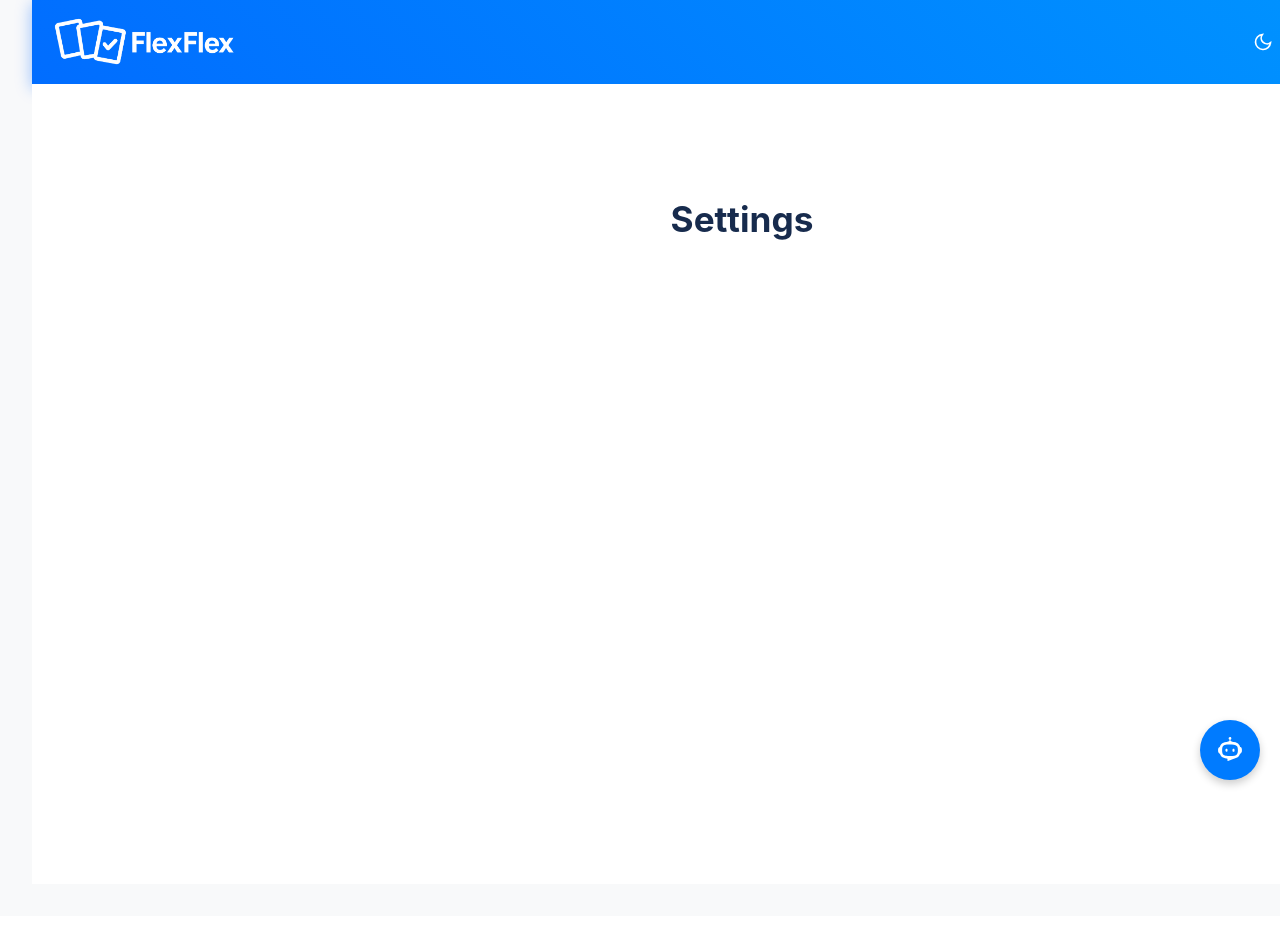
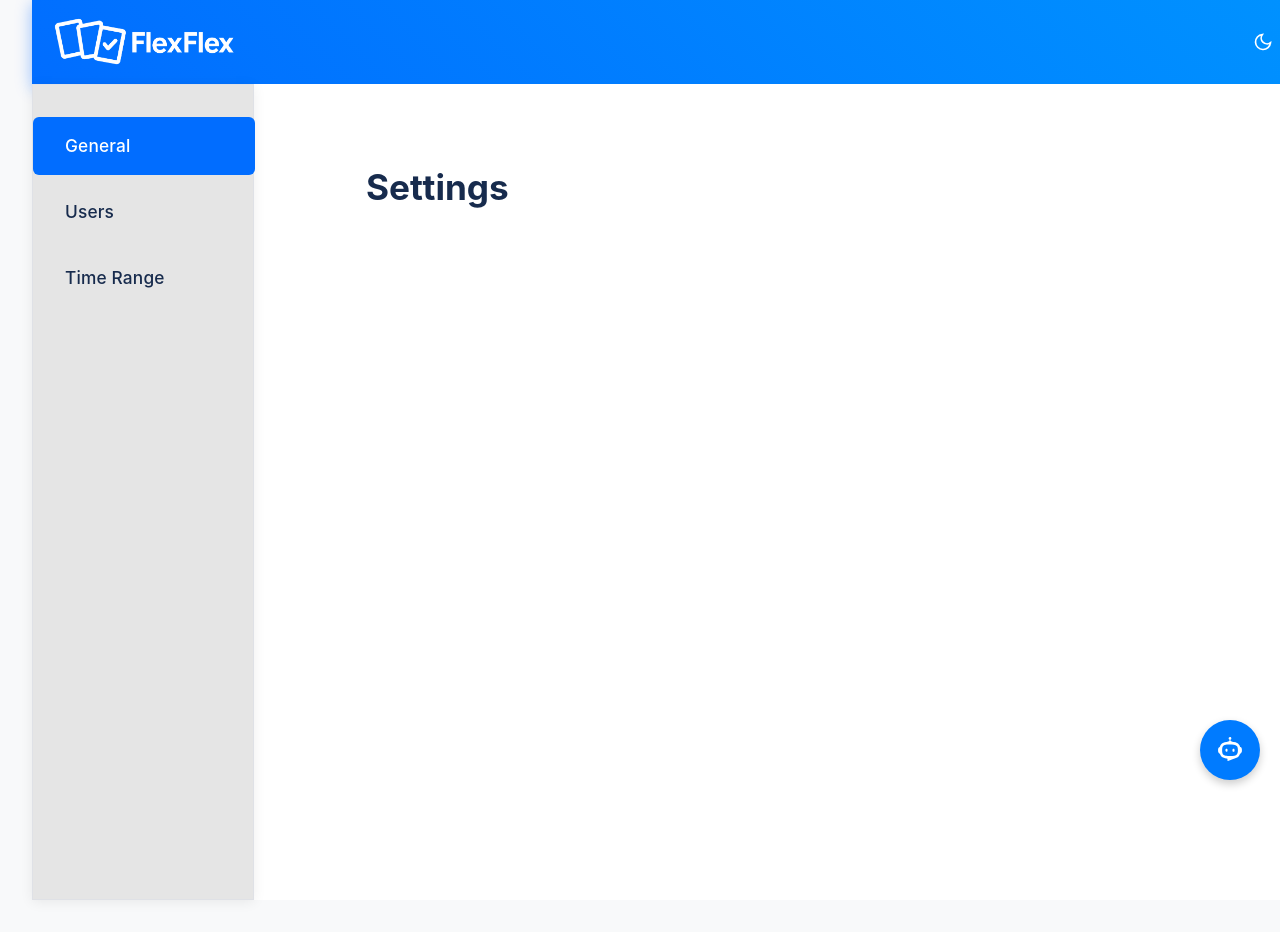
Before and after one commit to sight011/KanbanBoardPQL2025, a React (Vite) app in the folder frontend/: page /settings in a window 1280 px wide. Shown: the top 932 px of the page. Built offline with nearby package versions, Linux system fonts and the light colour scheme; no server answers.

Commit message:
Navi Settings Page – Stable Version

```diff
--- a/frontend/src/components/Settings.css
+++ b/frontend/src/components/Settings.css
@@ -39,21 +39,25 @@
 
 .settings-layout {
     display: flex;
-    gap: 32px;
+    gap: 48px;
     min-height: 60vh;
-    max-width: 1200px;
-    margin: 40px auto 0 auto;
     background: none;
+    align-items: flex-start;
+    justify-content: flex-start;
 }
 
 .settings-nav {
-    width: 200px;
-    background: rgba(0,0,0,0.05);
-    border-radius: 8px;
-    padding: 24px 0 24px 0;
+    width: 220px;
+    height: 750px;;
+    background: rgba(0,0,0,0.10);
+    padding: 32px 0 32px 0;
     display: flex;
     flex-direction: column;
-    align-items: flex-start;
+    align-items: stretch;
+    box-shadow: 0 2px 12px rgba(0,0,0,0.07);
+    border: 1px solid var(--border-color);
+    margin-right: 32px;
+    margin-left: 0;
 }
 
 .settings-nav ul {
@@ -64,14 +68,17 @@
 }
 
 .settings-nav li {
-    padding: 12px 24px;
-    width: 100%;
+    padding: 16px 32px;
+    width: 72%;
     cursor: pointer;
-    border-radius: 4px;
+    border-radius: 6px;
     margin-bottom: 8px;
     color: var(--text-color);
     font-weight: 500;
-    transition: background 0.2s;
+    text-align: left;
+    transition: background 0.2s, color 0.2s;
+    font-size: 1.08rem;
+    letter-spacing: 0.01em;
 }
 
 .settings-nav li.active,
@@ -83,9 +90,13 @@
 .settings-content {
     flex: 1;
     background: none;
-    padding: 24px 32px;
+    padding: 48px 32px 32px 32px;
     border-radius: 8px;
     min-height: 300px;
+    display: flex;
+    flex-direction: column;
+    justify-content: flex-start;
+    align-items: flex-start;
 }
 
 .settings-simple-page {
--- a/frontend/src/components/Settings.jsx
+++ b/frontend/src/components/Settings.jsx
@@ -3,8 +3,17 @@ import './Settings.css';
 
 const Settings = () => {
     return (
-        <div className="settings-simple-page">
-            <h2 className="settings-headline">Settings</h2>
+        <div className="settings-layout">
+            <nav className="settings-nav">
+                <ul>
+                    <li className="active">General</li>
+                    <li>Users</li>
+                    <li>Time Range</li>
+                </ul>
+            </nav>
+            <section className="settings-content">
+                <h2 className="settings-headline">Settings</h2>
+            </section>
         </div>
     );
 };
```
